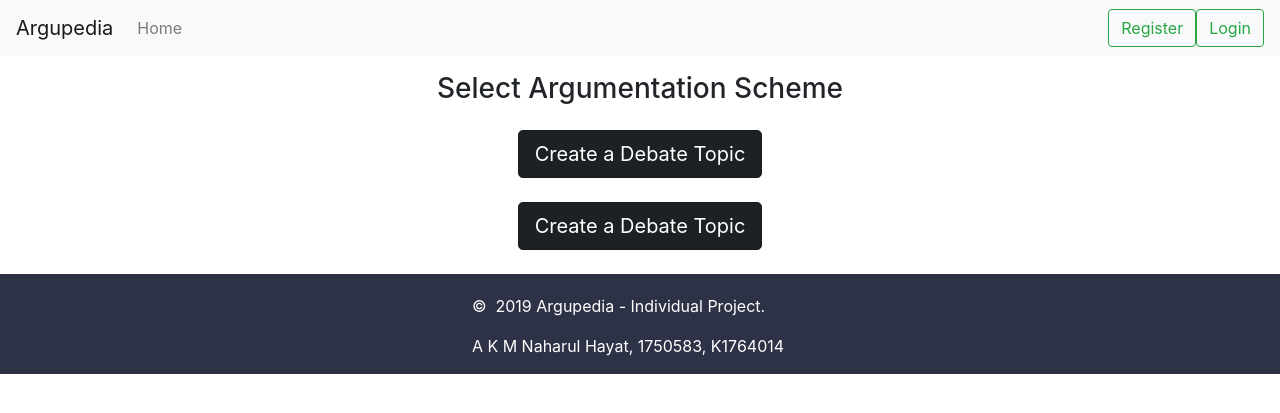
After one commit to Naharul98/Argupedia, a Django app: page /posts/create/choose_scheme/1/ in a window 1280 px wide. The commit adds this page. Shown: the top 413 px of the page. Run offline with Django 3.2, Linux system fonts and the light colour scheme; data comes from the database, SQL or seed files in the repository; both versions use the stored data as it was after the commit; some libraries are stand-ins or nearby versions.

Commit message:
Add argumentation scheme model

```diff
--- a/argupedia/admin.py
+++ b/argupedia/admin.py
@@ -1,4 +1,8 @@
 from django.contrib import admin
 from .models import Entry
+from .models import Scheme
+from.models import SchemeStructure
 # Register your models here.
 admin.site.register(Entry)
+admin.site.register(Scheme)
+admin.site.register(SchemeStructure)
--- a/argupedia/models.py
+++ b/argupedia/models.py
@@ -12,6 +12,19 @@ from django.utils.functional import cached_property
 from django.utils.html import format_html
 from mptt.models import MPTTModel, TreeForeignKey
 
+
+class Scheme(models.Model):
+    scheme_name = models.CharField(max_length=100)
+
+    def __str__(self):
+        return self.scheme_name
+
+class SchemeStructure(models.Model):
+    ORDERING = [('1', '1'),('2', '2'),('3', '3'),('4', '4'),]
+    scheme = models.ForeignKey(Scheme, on_delete=models.CASCADE, related_name="scheme")
+    section_title = models.CharField(max_length=100)
+    ordering = models.CharField(max_length=50,choices=ORDERING)
+    is_conclusion = models.BooleanField()
 
 
 class Entry(MPTTModel):
--- /dev/null
+++ b/argupedia/templates/choose_scheme.html
@@ -0,0 +1,21 @@
+{% extends 'base.html' %}
+{% block title %}Choose Scheme{% endblock %}
+{% block content %}
+    <div class="container-fluid">
+        <div class="row justify-content-center my-3">
+            <h3>Select Argumentation Scheme</h3>
+        </div>
+
+
+        <div class="row justify-content-center">
+            <a href="#" class="btn btn-dark btn-lg active mb-4">Create a Debate Topic</a>
+
+        </div>
+        <div class="row justify-content-center">
+            <a href="#" class="btn btn-dark btn-lg active mb-4">Create a Debate Topic</a>
+
+        </div>
+
+
+    </div>
+{% endblock %}
--- a/argupedia/templates/home.html
+++ b/argupedia/templates/home.html
@@ -18,7 +18,7 @@
                 {% if user.is_authenticated %}
                     <div class="col-lg-4 text-right">
                         <div class="btn-group">
-                            <a href="#" class="btn btn-dark btn-md active">Create a Debate Topic</a>
+                            <a href="{% url 'choose-scheme-view' is_create='1' %}" class="btn btn-dark btn-md active">Create a Debate Topic</a>
                         </div>
                     </div>
                 {% endif %}
--- a/argupedia/templates/post_detail.html
+++ b/argupedia/templates/post_detail.html
@@ -1,5 +1,5 @@
 {% extends 'base.html' %}
-{% block title %}Home{% endblock %}
+{% block title %}Post Detail{% endblock %}
 {% block content %}
 
     <div class="container-fluid">
--- a/argupedia/urls.py
+++ b/argupedia/urls.py
@@ -5,6 +5,7 @@ from django.views.generic.base import TemplateView
 from .views import HomeView
 from .views import PostsDetailView
 from .views import MyDiscussionsView
+from .views import ChooseSchemeView
 
 
 logged_users_redirect = user_passes_test(lambda u: u.is_anonymous, "/")
@@ -12,8 +13,8 @@ logged_users_redirect = user_passes_test(lambda u: u.is_anonymous, "/")
 urlpatterns = [
     path('', HomeView.as_view(), name='home'),
     path("posts/<int:pk_post>/", PostsDetailView.as_view(), name="posts-detail-view"),
-
     path("posts/mydiscussions/<str:username>/", MyDiscussionsView.as_view(), name="my-discussions-view"),
+    path("posts/create/choose_scheme/<str:is_create>/", ChooseSchemeView.as_view(), name="choose-scheme-view"),
 
 
 ]
--- a/argupedia/views.py
+++ b/argupedia/views.py
@@ -5,6 +5,7 @@ from datetime import timedelta
 from django.conf import settings
 from django.views import View
 from .models import Entry
+from .models import Scheme
 from django.db.models import Count
 from django.core.paginator import EmptyPage, PageNotAnInteger, Paginator
 from django.views.generic.detail import DetailView
@@ -81,3 +82,13 @@ class MyDiscussionsView(DetailView):
                 last_discussions.append(node)
         context["entries"] = last_discussions
         return context
+
+class ChooseSchemeView(View):
+
+    def get(self, request, is_create):
+        all_schemes = Scheme.objects.all()
+        for x in all_schemes:
+            print(x.pk)
+
+
+        return render(request, "choose_scheme.html", {"entries": ''})
```
Also changed, not shown: argupedia/migrations/0003_schemes.py (added), argupedia/migrations/0004_auto_20191124_1905.py (added), argupedia/migrations/0005_schemestructure.py (added), argupedia/migrations/0006_auto_20191124_1947.py (added), argupedia/migrations/0007_schemestructure_is_conclusion.py (added), argupedia/migrations/0008_delete_schemestructure.py (added), argupedia/migrations/0009_schemestructure.py (added), db.sqlite3.
